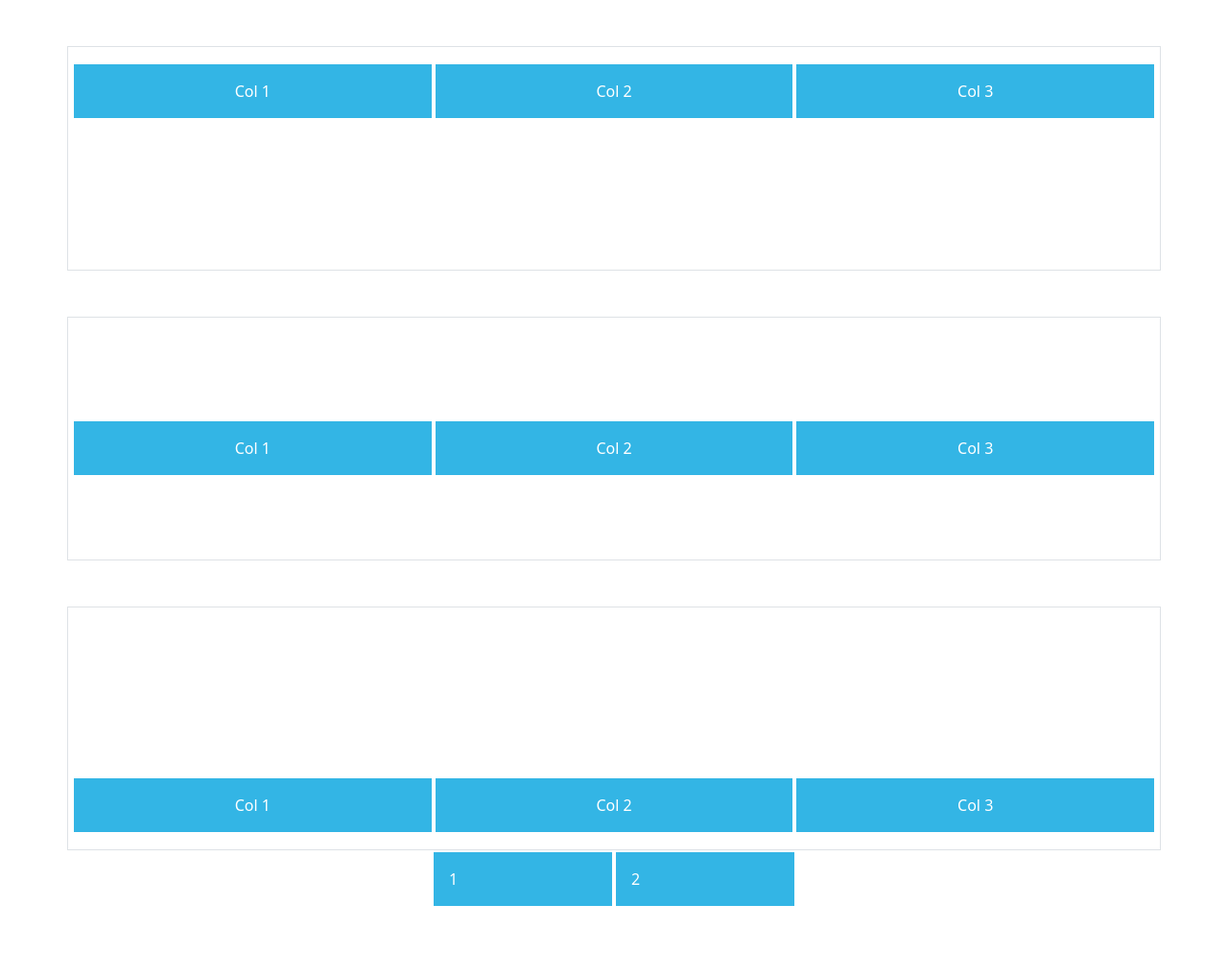
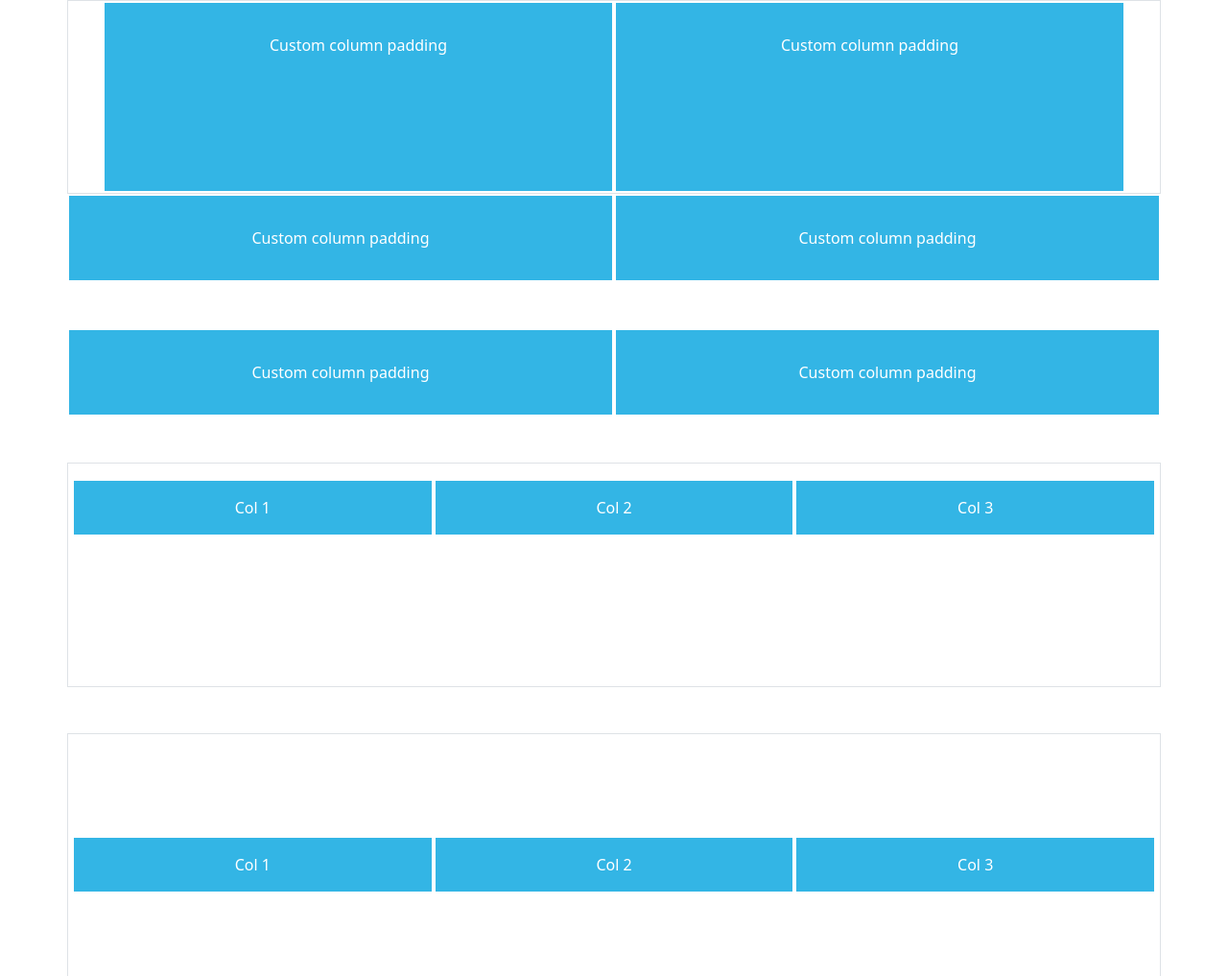
Before and after one commit to Rashedin-063/Exploration-of-Bootstrap, a plain HTML site: page 01-crash-course/1.04 - Grid/index2.html in a window 1280 px wide. Shown: the top 1017 px of the page at 96% size. Before the commit the page ends 946 px from the top, so only its background shows below. Drawn offline with nearby package versions, Linux system fonts and the light colour scheme.

Commit message:
gutter explored

```diff
--- a/01-crash-course/1.04 - Grid/index2.html
+++ b/01-crash-course/1.04 - Grid/index2.html
@@ -21,6 +21,37 @@
   <body >
 <!-- first container -->
 <section>
+
+  <!-- gx indicates outside space of each column -->
+   <div class="container border px-5 text-center">
+  <div class="row gx-" style="height: 200px;">
+    <div class="col">
+     <div class="p-3">Custom column padding</div>
+    </div>
+    <div class="col">
+      <div class="p-3">Custom column padding</div>
+    </div>
+  </div>
+</div>
+
+<!-- gy indicates gap between two row -->
+<div class="container overflow-hidden text-center">
+  <div class="row gy-5">
+    <div class="col-6">
+      <div class="p-3">Custom column padding</div>
+    </div>
+    <div class="col-6">
+      <div class="p-3">Custom column padding</div>
+    </div>
+    <div class="col-6">
+      <div class="p-3">Custom column padding</div>
+    </div>
+    <div class="col-6">
+      <div class="p-3">Custom column padding</div>
+    </div>
+  </div>
+</div>
+
   <div class="container-md border p-3 text-center mt-5 h-100" >
     <div class="row align-items-start " style="height: 200px;">
        <div class="col ">Col 1</div>
@@ -52,6 +83,8 @@
       <div class="col-2">2</div>
     </div>
   </div>
+
+
 </section>
 
 
```
